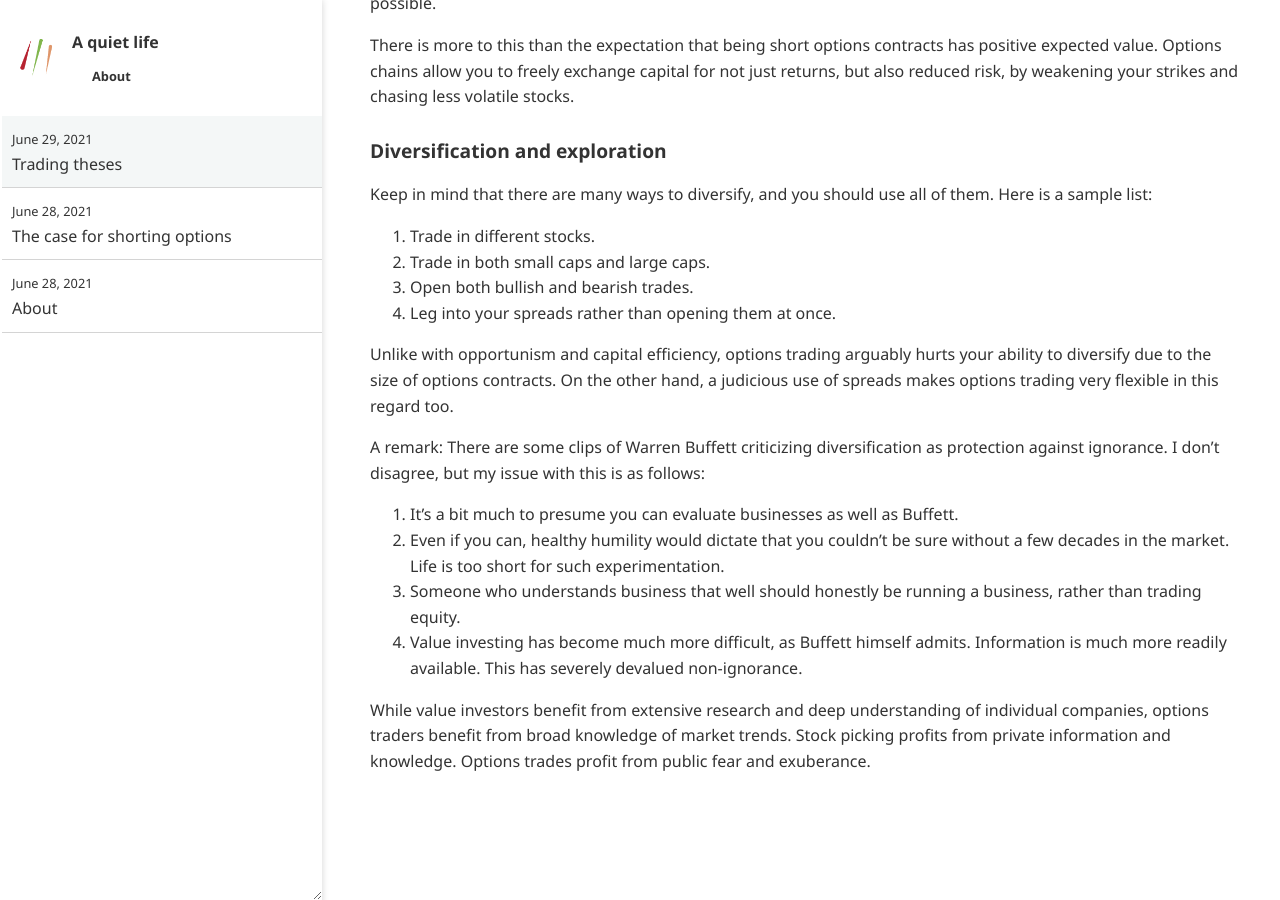
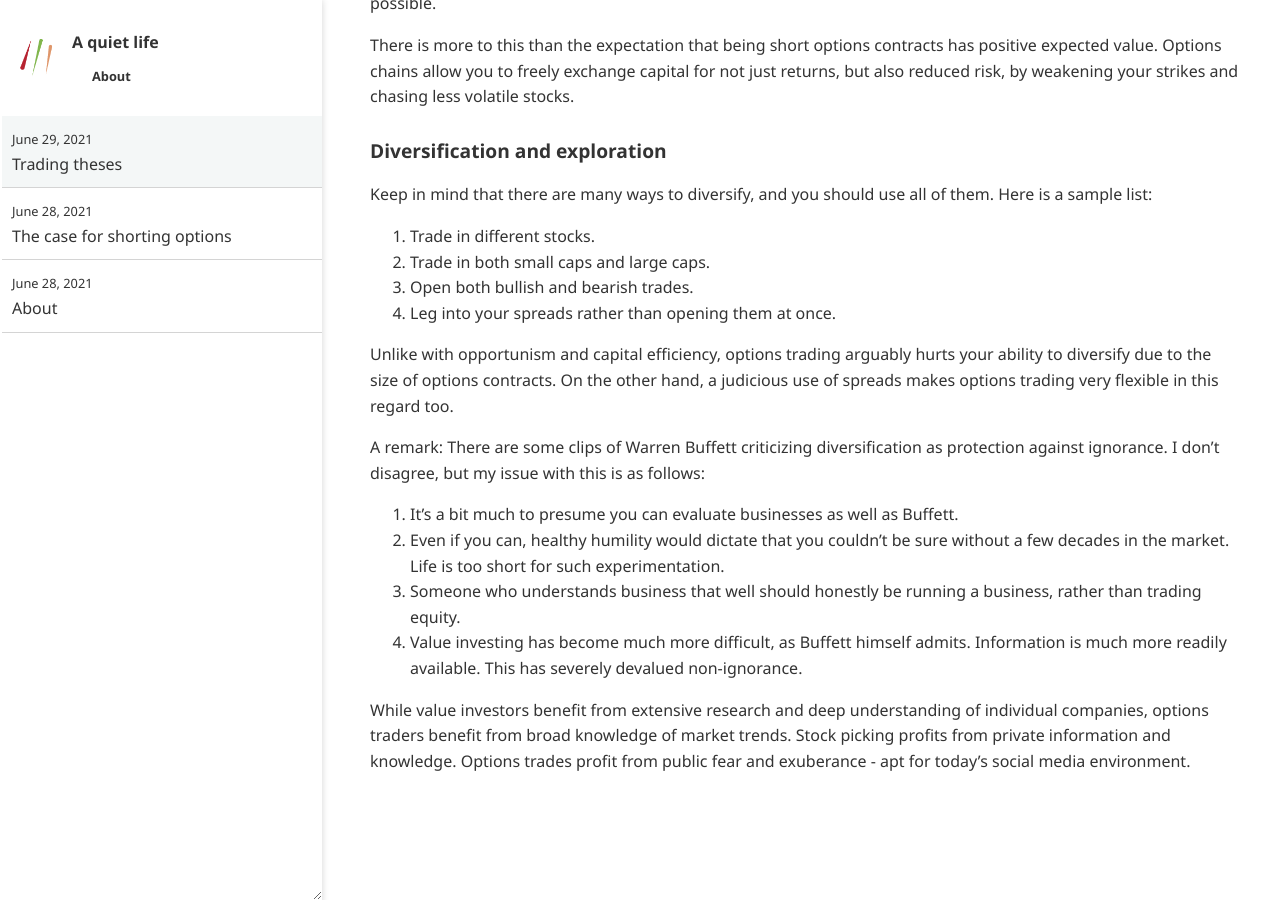
Before and after one commit to ansyblenetwork/aquietlife, a Jekyll site: the page built from _posts/2021-06-29-trading-theses.md, in a window 1280 px wide and 900 px high, scrolled down 783 px. Built offline with Jekyll 4.4.1, drawn with Linux system fonts in a browser that asks for light colours.

Commit message:
Update 2021-06-29-trading-theses.md

```diff
--- a/_posts/2021-06-29-trading-theses.md
+++ b/_posts/2021-06-29-trading-theses.md
@@ -43,4 +43,4 @@
 3. Someone who understands business that well should honestly be running a business, rather than trading equity.
 4. Value investing has become much more difficult, as Buffett himself admits. Information is much more readily available. This has severely devalued non-ignorance.
 
-While value investors benefit from extensive research and deep understanding of individual companies, options traders benefit from broad knowledge of market trends. Stock picking profits from private information and knowledge. Options trades profit from public fear and exuberance.
+While value investors benefit from extensive research and deep understanding of individual companies, options traders benefit from broad knowledge of market trends. Stock picking profits from private information and knowledge. Options trades profit from public fear and exuberance - apt for today's social media environment.
```
